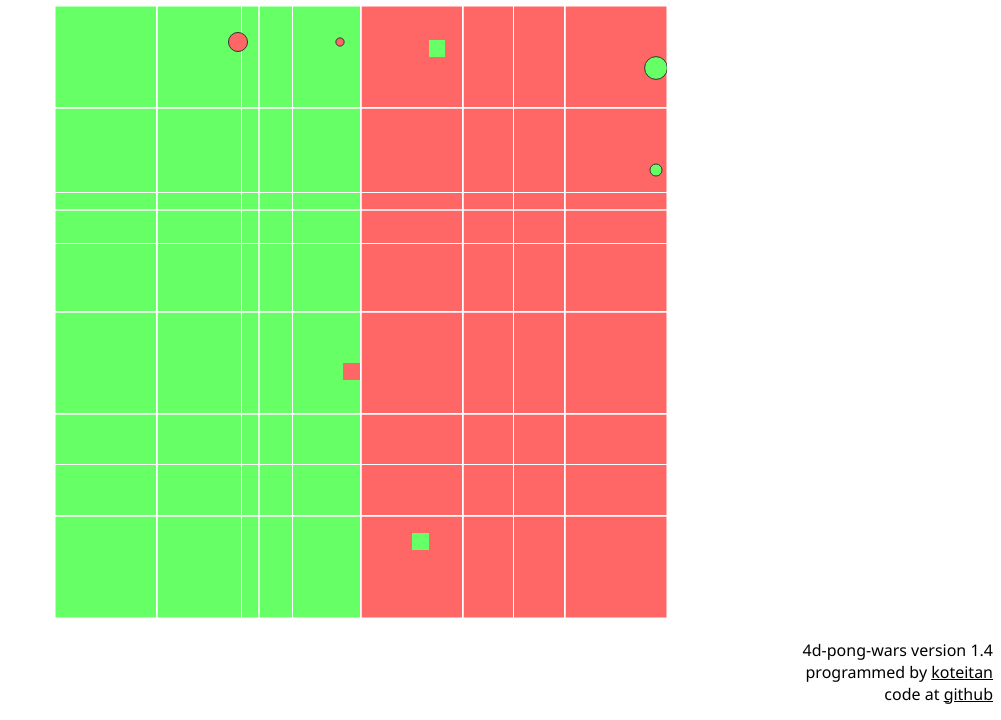
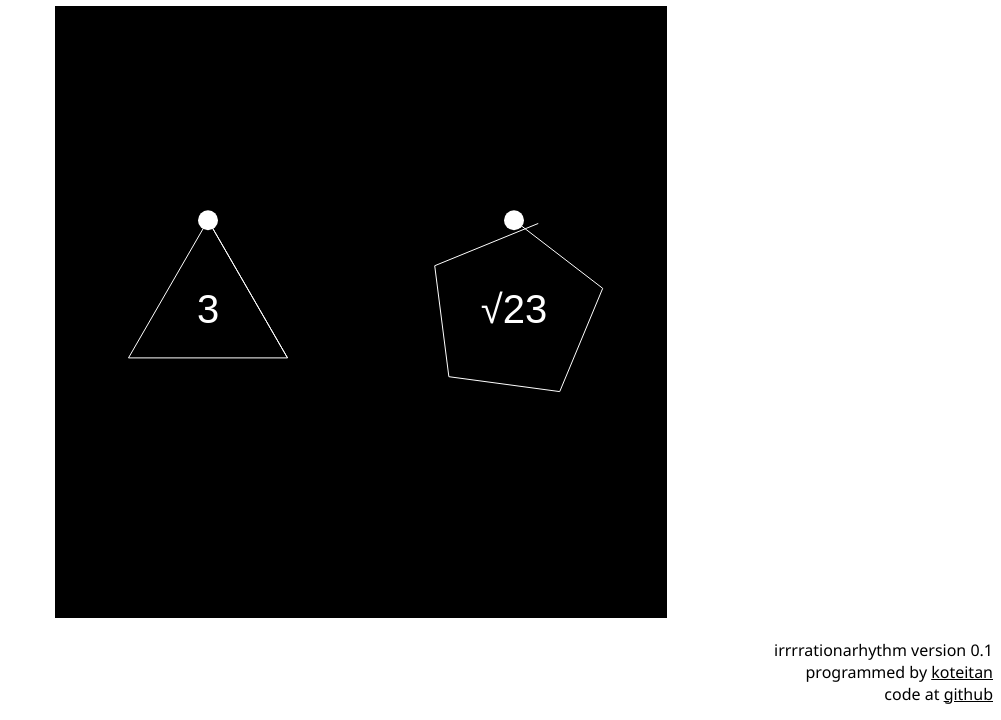
Before and after one commit to koteitan/polyrhythm, a plain HTML site: page index.html in a window 1280 px wide. Shown: the part 80-800 px from the top of the page, without its empty margins (279-1280 px from the left). Drawn offline with Linux system fonts and the light colour scheme.

Commit message:
sound only, hit is not yet

```diff
--- a/index.html
+++ b/index.html
@@ -1,6 +1,6 @@
 <!DOCTYPE html>
 <html>
-<head><title>4d-pong-wars</title>
+<head><title>irrrrationarhythm</title>
 <meta http-equiv="Content-type" content="text/html; charset=utf-8">
 <meta http-equiv="Content-Style-Type" content="text/css">
 <script type="text/javascript" src="./exarray.js"></script>
@@ -21,15 +21,15 @@
   --></style>
 </head>
 <body>
-  <h1><img src="logo.png"></h1>
+  <h1>irrrationarhythm</h1>
 <p style="text-align:center">
 <canvas id="outcanvas" width=600px height=600px style="border-style:none;text-align:center"></canvas>
 </p>
 <span id="debugspan"></span>
 <address id="address">
-4d-pong-wars version <span id="version">unloaded</span><br>
+irrrrationarhythm version <span id="version">unloaded</span><br>
 programmed by <a href='https://twitter.com/koteitan/'>koteitan</a><br>
-code at <a href='https://github.com/koteitan/4d-pong-wars/'>github</a><br>
+code at <a href='https://github.com/koteitan/polyrhythm/'>github</a><br>
 </address>
 <textarea id="debugarea" cols=50 rows=10 style='display:none'></textarea>
 </body>
--- a/main.js
+++ b/main.js
@@ -1,4 +1,4 @@
-var version = "1.4";
+var version = "0.1";
 var isdebug = false;
 //entry point--------------------
 window.onload = function(){
@@ -6,30 +6,33 @@ window.onload = function(){
   initbyquery();
   initdraw();
   initgame();
+  initsound();
   window.onresize();
   setInterval(procAll, 1000/framerate); //enter gameloop
 }
 var initbyquery=function(){
   var urlsp = new URLSearchParams(window.location.search);
-  if(urlsp.has('ball')){
-    nball = parseInt(urlsp.get('ball')); //from query
+  if(urlsp.has('beats')){
+    //comma separated string to array
+    var str = urlsp.get('beats');
+    var arr = str.split(',');
+    parts = [];
+    for(var i=0;i<arr.length;i++){
+      //detect sqrt
+      if(arr[i].indexOf("sqrt")>=0){
+        var n = Number(arr[i].substring(4));
+        parts.push(new Part(Math.sqrt(n), "√"+n));
       }else{
-    nball = 2;
+        parts.push(new Part(Number(arr[i]), arr[i]));
       }
-  if(urlsp.has('size')){
-    maplen = parseInt(urlsp.get('size'))+2; //from query
-  }else{
-    maplen = 6+2; //default
     }
-  if(urlsp.has('isdebug')){
-    isdebug = true;
   }
 }
 //game loop ------------------
 var gettime = function(){
   return (new Date()).getTime();
 }
-var framerate = 24; //[fps]
+var framerate = 60; //[fps]
 var t0=0;
 var t1=0;
 var t2=gettime();
@@ -53,222 +56,70 @@ var procAll=function(){
   }
 }
 //game -----------------
-var map;
-var ndim;
-var maplen;
-var blocklen;
-var nball;
-var Ball = function(_q, _v, _p){
-  this.q = _q;
-  this.v = _v;
-  this.p = _p;
+var pos = 0;
+var cycle = 3;
+var parts=[];
+var Part = function(nbeat, str){
+  this.nbeat = nbeat;
+  this.note = new Array(0);
+  var i=0;
+  var t=0;
+  do{
+    this.note[i]=t;
+    i++;
+    t+=1/nbeat;
+  }while(t<=1);
+  this.note[i]=t;
+  this.str = str;
 }
-Ball.prototype.toString=function(){
-  return "{q="+this.q.toString()+", v="+this.v.toString()+", p="+this.p+"}";
+var initgame=function(){
+  var notes;
+  if(parts.length==0){
+    parts.push(new Part(3, "3"));
+    parts.push(new Part(Math.sqrt(23), "√23"));
   }
-//initMap: make a empty map
-var initgame=function(){
-  //init map
-  ndim     = 4;
-  blocklen = 1/(maplen/2-1);
-  if(ndim!=4) throw("ndim must be 4.");
-  var count = [0,0];
-  map = new Array(maplen);
-  for(var w=0;w<maplen;w++){
-    map[w] = new Array(maplen);
-    for(var z=0;z<maplen;z++){
-      map[w][z] = new Array(maplen);
-      for(var y=0;y<maplen;y++){
-        map[w][z][y] = new Array(maplen);
-        for(var x=0;x<maplen;x++){
-          if(x==0 || x==maplen-1 ||
-             y==0 || y==maplen-1 ||
-             z==0 || z==maplen-1 ||
-             w==0 || w==maplen-1){
-            //wall
-            map[w][z][y][x]=0;
-          }else{
-            if(false){ //radius
-              var r2 =
-                ((x-1+1/2)/(maplen-2)*2-1)*((x-1+1/2)/(maplen-2)*2-1)+
-                ((y-1+1/2)/(maplen-2)*2-1)*((y-1+1/2)/(maplen-2)*2-1)+
-                ((z-1+1/2)/(maplen-2)*2-1)*((z-1+1/2)/(maplen-2)*2-1)+
-                ((w-1+1/2)/(maplen-2)*2-1)*((w-1+1/2)/(maplen-2)*2-1);
-              var r4 = r2*r2;
-              if(r4 < 0.5){ // in circle (tuning for 7x7x7x7)
-                map[w][z][y][x]=-1;
-                count[0]++;
-              }else{
-                map[w][z][y][x]=+1;
-                count[1]++;
 }
-            }else{ //rectangle
-              if(z>(maplen-2)/2){
-                map[w][z][y][x]=-1;
-              }else{
-                map[w][z][y][x]=+1;
+var isgamestart = false;
+var ispause = false;
+var procgame=function(){
+  if(isgamestart && !ispause){
+    pos += 1/framerate/cycle;
+    for(var p=0;p<parts.length;p++){
+      var part = parts[p];
+      for(var i=0;i<part.note.length-1;i++){
+        if(pos>=part.note[i]+1/part.nbeat){
+          // remove note
+          part.note.splice(i,1);
+          // add new note
+          part.note.push(part.note[part.note.length-1]+1/part.nbeat);
+          // sound
+          playsound(p);
         }
       }
     }
   }
 }
+var initsound = function(){
+  audioctx = new (window.AudioContext || window.webkitAudioContext)();
+  document.getElementById("outcanvas").addEventListener("click", function(){
+    if(!isgamestart){
+      audioctx.resume().then(function(){
+        isgamestart = true;
+      });
+    }else{
+      ispause = !ispause;
     }
+  });
 }
-
-  //init ball
-  initv = [0.005, 0.005, 0.05, 0.05];
-  ball = new Array(nball);
-  for(var b=0;b<nball;b++){
-    var p;
-    if(b==0){
-      p = -1;
-    }else if(b==1){
-      p = +1;
-    }else{
-      p = (Math.random() < 0.5)?-1:+1;
-    }
-    //init q
-    var q=new Array(ndim);
-    var m;
-    do{
-      for(var d=0;d<ndim;d++){
-        var x = Math.random()*2-1;
-        q[d] = x;
-      }
-      //q=[0,0,0,0];
-      //q=[0,0,1/((maplen-2)/2),0];
-      m = q2map(q);
-    }while(m!=p);
-    var iq = q2iq(q);
-    //console.log("ball("+b+"):m="+m+", p="+p);
-    //console.log("iq="+iq.toString());
-    //init v
-    var v=new Array(ndim);
-    do{
-      var v2 = 0;
-      for(var d=0;d<ndim;d++){
-        v[d] = Math.random()*2-1;
-        v2  += v[d]*v[d];
-      }
-      var av = Math.sqrt(v2);
-      var limit = blocklen*framerate/100;
-      var isover = false;
-      for(var d=0;d<ndim;d++){
-        v[d] = v[d] / av * initv[d];
-        if(v[d]<limit*initv[d]){
-          isover = true;
-          break;
-        }
-      }
-    }while(isover);
-
-    //resister
-    if(v[2]<v[3]){ // if v_z < v_w
-      //swap z and w
-      var tmp=v[3];
-      v[3]   =v[2];
-      v[2]   =tmp;
-    }
-    ball[b] = new Ball(q, v, p);
-  }
-}
-var q2map=function(q){
-  var iq = q2iq(q);
-  try{
-    if(ndim!=4) throw("ndim must be 4.");
-    return map[iq[3]][iq[2]][iq[1]][iq[0]];
-  }catch(e){
-    throw(e);
-  }
-}
-var q2iq=function(q){
-  var ndim=q.length;
-  var iq=new Array(ndim);
-  for(var d=0;d<ndim;d++){
-    iq[d] = Math.floor((q[d]+1)/2*(maplen-2)+1);
-  }
-  return iq;
-}
-var procgame=function(){
-  //renew q----------------------------
-  //check all the collisions of all the ball and all the dimensions
-  var lefttime = 1;
-  while(lefttime > 0){
-    cq1 = new Array(nball);
-    ct  = new Array(nball); // collision time of ball b and d-th-dimensional wall
-    for(var b=0;b<nball;b++){
-      cq1[b] = new Array(ndim);
-      ct [b] = new Array(ndim);
-      var p = ball[b].p;
-      for(var d=0;d<ndim;d++){
-        var v  = ball[b].v[d];
-        var q0 = ball[b].q.clone();
-        var q1 = ball[b].q.clone();
-        q1[d] = q0[d] + v*lefttime;
-        var rq0_d = (q0[d]+1)/2*(maplen-2);
-        var rq1_d = (q1[d]+1)/2*(maplen-2);
-        var iq0_d = Math.floor(rq0_d);
-        var iq1_d = Math.floor(rq1_d);
-        if(iq0_d != iq1_d && q2map(q1)!=p){ /* cross block border && oppo */
-          if(v>0){
-            ct [b][d]=(iq1_d-rq0_d)/(rq1_d-rq0_d);
-          }else{
-            ct [b][d]=(iq0_d-rq1_d)/(rq0_d-rq1_d);
-          }
-          cq1[b][d]=q1;
-        }else{
-          ct[b][d]=+Infinity; //no collision
-        }
-      }
-    }
-    // find the first collision
-    var minb=0; // the first ball
-    var mind=0; // the first dimension
-    var minct=ct[0][0];
-    for(var b=0;b<nball;b++){
-      for(var d=0;d<ndim;d++){
-        if(ct[b][d]<minct){
-          minb=b;
-          mind=d;
-          minct=ct[b][d];
-        }
-      }
-    }
-    if(isdebug)if(minct!=Infinity)console.log("minct="+minct);
-    if(minct==Infinity){ //there is no collision
-      for(var b=0;b<nball;b++){
-        for(var d=0;d<ndim;d++){
-          ball[b].q[d] += ball[b].v[d]*lefttime; //use left time all
-        }
-        if(isdebug)console.log("ball["+b+"]="+ball[b].toString());
-      }
-      lefttime = 0;
-      break;
-    }else{ // there is a collision
-
-      for(var b=0;b<nball;b++){
-        for(var d=0;d<ndim;d++){
-          var dq = ball[b].v[d]*minct;
-          if(b==minb && d==mind) dq *= 0.999; //avoid online
-          ball[b].q[d] += dq; //use minct
-          if(ball[b].q[d] >= +1){ ball[b].q[d] = +1; }
-          if(ball[b].q[d] <= -1){ ball[b].q[d] = -1; }
-        }
-        if(isdebug)console.log("ball["+b+"]="+ball[b].toString());
-      }
-
-      //reflect
-      ball[minb].v[mind] *= -1;
-
-      //change
-      var iq1 = q2iq(cq1[minb][mind]);
-      if(map[iq1[3]][iq1[2]][iq1[1]][iq1[0]] != 0){
-        map[iq1[3]][iq1[2]][iq1[1]][iq1[0]] = ball[minb].p;
-      }
-      lefttime -= minct;
-    }
-  }//while(lefttime > 0)
-
+var playsound = function(p){
+  var part = parts[p];
+  var freq = 440*Math.pow(2,p*5/12);
+  var osc = audioctx.createOscillator();
+  osc.type = "sine";
+  osc.frequency.value = freq;
+  osc.connect(audioctx.destination);
+  osc.start();
+  osc.stop(audioctx.currentTime+0.25/part.nbeat);
 }
 // debugout ------------------------
 var isdebugout = false; // false for release
@@ -282,57 +133,7 @@ var debug;
 var ctx;
 var can;
 var canlen;
-var margin = 10;
-var maplen;
 var reqdraw = true;
-/* map2color(-1 or +1) returns color of map */
-var map2color  = function(m){
-  return ['#FF6666','#66FF66'][(m+1)/2];
-}
-/* map2color(-1 or +1) returns color of ball */
-var ball2color = function(b){
-  return map2color(-ball[b].p);
-}
-var Conv=function(){
-  this.spm        = canlen/(maplen-2);
-  this.spm2       = canlen/(maplen-2)/(maplen-2);
-  this.invmaplen  =      1/(maplen-2);
-};
-/* sq[dz][dw][0,1,2] = q2sq(q[d])
- * d = {0,1,2,3} = {x,y,z,w} axis
- * sq[dz][dw][0] = screen position x
- * sq[dz][dw][1] = screen position y
- * sq[dz][dw][2] = radius weight */
-Conv.prototype.q2sq=function(q){
-  [x,y,z,w] = q;
-  var sw = (w+1)/2*(maplen-2)-0.5;
-  var iw = Math.floor(sw);
-  var ww0 = Math.sqrt(1-(sw-iw));
-  var ww1 = Math.sqrt(1-ww0);
-  var sz = (z+1)/2*(maplen-2)-0.5;
-  var iz = Math.floor(sz);
-  var wz0 = Math.sqrt(1-(sz-iz));
-  var wz1 = Math.sqrt(1-wz0);
-  var sx0 = Math.floor((iz  +(x+1)/2)*this.spm);
-  var sy0 = Math.floor((iw  +(y+1)/2)*this.spm);
-  var sx1 = Math.floor((iz+1+(x+1)/2)*this.spm);
-  var sy1 = Math.floor((iw+1+(y+1)/2)*this.spm);
-  return [
-  /*dw\dz:               0 ,                 1 */
-  /*0*/[[sx0, sy0, wz0*ww0],[sx1, sy0, wz1*ww0]],
-  /*0*/[[sx0, sy1, wz0*ww1],[sx1, sy1, wz1*ww1]],
-  ];
-}
-/* [sx0, sy0, sx1, sy1] = conv.iq2sq(iq[d])
- *  iq[d]     = d-th-dimensional index d={0,1,2,3}={x,y,z,w} */
-Conv.prototype.iq2sq=function(iq){
-  [ix,iy,iz,iw] = iq;
-  var sx0 = Math.floor(((iz-1)+(ix-1)*this.invmaplen)*this.spm);
-  var sy0 = Math.floor(((iw-1)+(iy-1)*this.invmaplen)*this.spm);
-  var sx1 = Math.floor(sx0 + this.spm2);
-  var sy1 = Math.floor(sy0 + this.spm2);
-  return [sx0,sy0,sx1,sy1];
-}
 //init
 var initdraw=function(){
   can = document.getElementById("outcanvas");
@@ -340,53 +141,56 @@ var initdraw=function(){
 }
 //proc
 var procdraw = function(){
-
-  //background
-  ctx.fillStyle  ="white";
+  //polygon
+  ctx.fillStyle  ="black";
   ctx.fillRect  (0,0,can.width, can.height);
-
-  //block
-  var conv=new Conv();
-  blocksize0 = Math.ceil(canlen/((maplen-2)*(maplen-2)));
-  blocksize1 = Math.ceil(canlen/(maplen-2));
-  for(var w=1;w<maplen-1;w++){
-    for(var z=1;z<maplen-1;z++){
-      for(var y=1;y<maplen-1;y++){
-        for(var x=1;x<maplen-1;x++){
-          var m  = map[w][z][y][x];
-          var sq = conv.iq2sq([x,y,z,w]);
-          ctx.fillStyle = map2color(m);
-          ctx.fillRect(sq[0],sq[1],blocksize0, blocksize0);
-        }
-      }
-    }
-  }
-  for(var w=1;w<maplen-1;w++){
-    for(var z=1;z<maplen-1;z++){
-      ctx.strokeStyle = "#FFFFFF";
-      var sq = conv.iq2sq([1,1,z,w]);
-      ctx.strokeRect(sq[0],sq[1],blocksize1, blocksize1);
-    }
-  }
-  //ball
-  var ball_radius = 16;
-  for(var b=0;b<nball;b++){
-    var sq = conv.q2sq(ball[b].q);
-    //console.log("sq="+sq.toString());
-    for(var dw=0;dw<2;dw++){
-      for(var dz=0;dz<2;dz++){
+  for(var p=0;p<parts.length;p++){
+    var part = parts[p];
+    var note = part.note;
+    var str = part.str;
+    var py = can.height/2;
+    var px = can.width/parts.length*(p+0.5);
+    var pw = can.width/parts.length*0.5;
+    var pr = can.width/parts.length*0.3;
+    ctx.strokeStyle = "white";
+    for(var i=0;i<note.length-1;i++){
+      var x0 = px+pr*Math.cos(2*Math.PI*note[i  ]-Math.PI/2);
+      var y0 = py+pr*Math.sin(2*Math.PI*note[i  ]-Math.PI/2);
+      var x1 = px+pr*Math.cos(2*Math.PI*note[i+1]-Math.PI/2);
+      var y1 = py+pr*Math.sin(2*Math.PI*note[i+1]-Math.PI/2);
       ctx.beginPath();
-        ctx.fillStyle = ball2color(b);
-        ctx.arc(sq[dw][dz][0], sq[dw][dz][1], ball_radius*sq[dw][dz][2], 0, Math.PI*2, false);
-        ctx.fill();
-        if(true){
-          ctx.beginPath();
-          ctx.strokeStyle = "#333333";
-          ctx.arc(sq[dw][dz][0], sq[dw][dz][1], ball_radius*sq[dw][dz][2], 0, Math.PI*2, false);
+      ctx.moveTo(x0, y0);
+      ctx.lineTo(x1, y1);
       ctx.stroke();
     }
-      }
-    }
+    //text
+    ctx.fillStyle = "white";
+    ctx.font = "40px 'Arial'";
+    ctx.textAlign = "center";
+    ctx.textBaseline = "middle";
+    ctx.fillText(str, px, py);
+    //pos on the edge of polygon
+    var ppos  = pos;
+    var ipos0 =  Math.floor(pos*part.nbeat)   /part.nbeat;
+    var ipos1 = (Math.floor(pos*part.nbeat)+1)/part.nbeat;
+    var fpos  = ppos*part.nbeat-ipos0*part.nbeat;
+    var x0 = px+pr*Math.cos(2*Math.PI*ipos0-Math.PI/2);
+    var y0 = py+pr*Math.sin(2*Math.PI*ipos0-Math.PI/2);
+    var x1 = px+pr*Math.cos(2*Math.PI*ipos1-Math.PI/2);
+    var y1 = py+pr*Math.sin(2*Math.PI*ipos1-Math.PI/2);
+    var x = x0*(1-fpos)+x1*fpos;
+    var y = y0*(1-fpos)+y1*fpos;
+    var rx = px+pr*Math.cos(2*Math.PI*ppos-Math.PI/2);
+    var ry = py+pr*Math.sin(2*Math.PI*ppos-Math.PI/2);
+    ctx.fillStyle = "white";
+    ctx.beginPath();
+    ctx.arc(x, y, 10, 0, Math.PI*2, false);
+    ctx.fill();
+
+    //ctx.fillStyle = "blue";
+    //ctx.beginPath();
+    //ctx.arc(rx, ry, 10, 0, Math.PI*2, false);
+    //ctx.fill();
   }
 }
 window.onresize = function(){ //browser resize
```
Also changed, not shown: 1 other file. Lines whose indentation alone changed are shown as unchanged.
